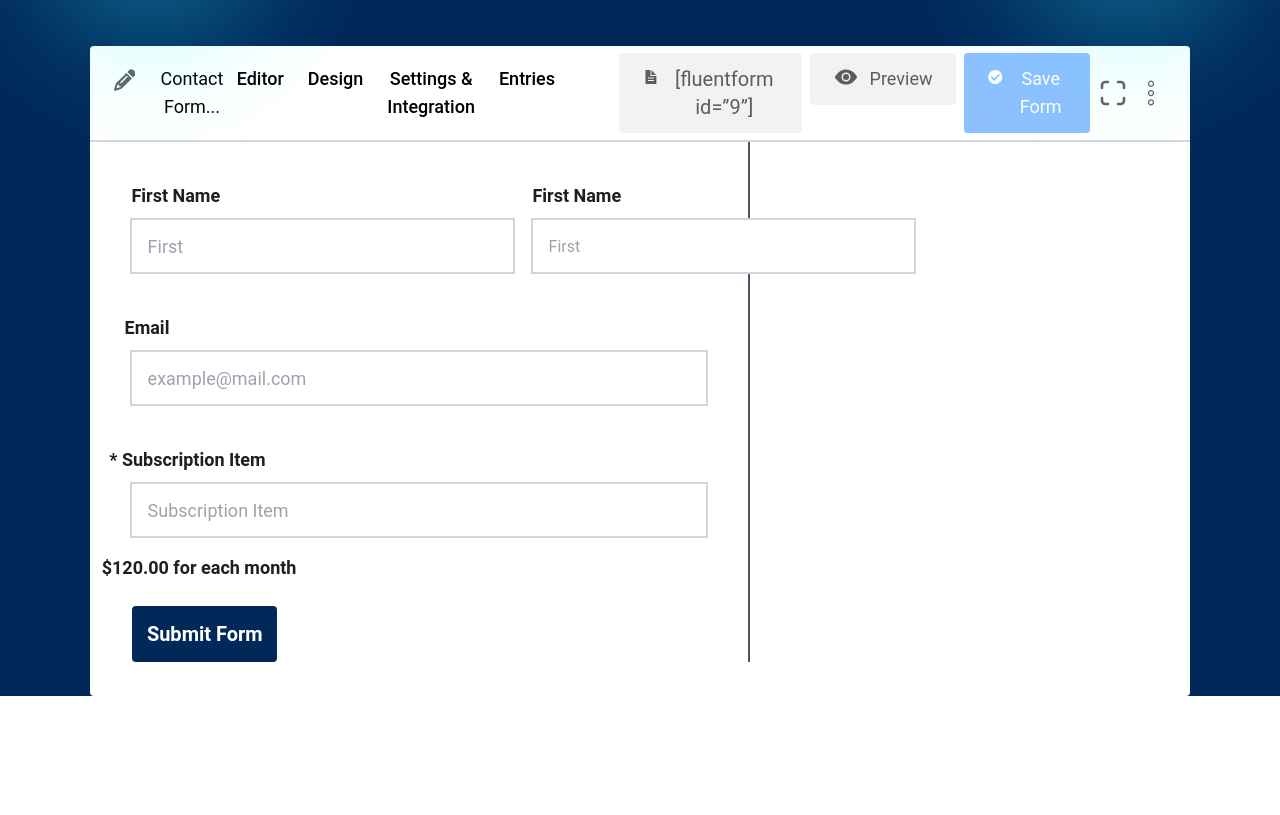
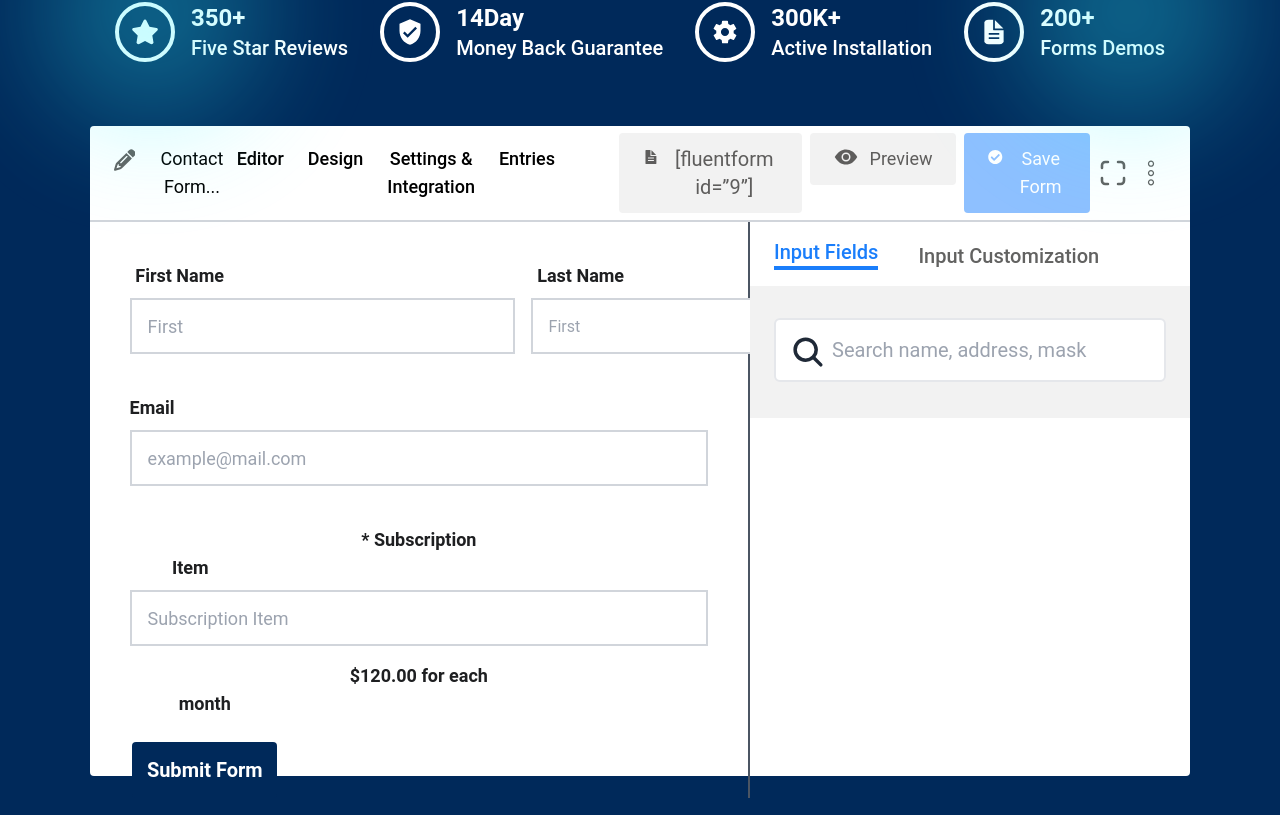
Before and after one commit to ronobir84/fluent-forms, a React (Vite) app: page / in a window 1280 px wide. Shown: the part 691-1506 px from the top of the page. Before the commit the page ends 1387 px from the top, so only its background shows below. Built offline with nearby package versions, Linux system fonts and the light colour scheme.

Commit message:
add the form section

```diff
--- a/src/Pages/HomePage/HomeBanner/HomeBanner.jsx
+++ b/src/Pages/HomePage/HomeBanner/HomeBanner.jsx
@@ -5,10 +5,11 @@ import { IoDocumentTextSharp, IoEyeSharp, IoScan } from "react-icons/io5";
 import { CiMenuKebab } from "react-icons/ci";
 import { FaCheckCircle } from "react-icons/fa";
 import { FaPencil } from "react-icons/fa6";
+import { IoSearch } from "react-icons/io5";
 import { Link } from "react-router-dom";
 const HomeBanner = () => {
     return (
-        <div className="bg-[#00295A]   w-full min-h-screen">
+        <div className="bg-[#00295A]   w-full min-h-screen py-20">
             <div className="pt-[9%] ">
                 <div className=" text-center space-y-8 ">
                     <div className="">
@@ -124,14 +125,14 @@ const HomeBanner = () => {
                                     <div className=" w-[60%] pt-10 px-10 border-r-2 border-gray-600" >
                                         <div className="flex gap-4">
                                             <div className="">
-                                                <span className=" relative right-[38%] text-lg  text-[#1E1F21] font-semibold">First Name</span>
+                                                <span className=" pr-[74%] text-lg  text-[#1E1F21] font-semibold">First Name</span>
                                                 <div className="pt-2">
                                                     <input className="w-[385px] h-14 p-4 bg-white border-solid  border-2 border-gray-300 text-lg" type="text" placeholder="First " />
                                                 </div>
                                             </div>
                                             <div>
                                                 <label className="">
-                                                    <span className=" relative right-[38%] text-lg  text-[#1E1F21] font-semibold">First Name</span>
+                                                <span className=" pr-[74%] text-lg  text-[#1E1F21] font-semibold">Last Name</span>
                                                 </label>
                                                 <div className="pt-2">
                                                     <input className="w-[385px] h-14 p-4 bg-white border-solid  border-2 border-gray-300" type="text" placeholder="First " />
@@ -140,19 +141,19 @@ const HomeBanner = () => {
                                         </div>
                                         <div className="">
                                             <div className="pt-10">
-                                                <span className=" relative right-[47%] text-lg  text-[#1E1F21] font-semibold">Email</span>
+                                                <span className=" pr-[93%] text-lg  text-[#1E1F21] font-semibold">Email</span>
                                                 <div className="pt-2">
                                                     <input className="w-full h-14 p-4 bg-white border-solid  border-2 border-gray-300 text-lg" type="text" placeholder="example@mail.com " />
                                                 </div>
                                             </div>
                                             <div className="pt-10">
-                                                <span className=" relative right-[40%] text-lg  text-[#1E1F21] font-semibold">* Subscription Item</span>
+                                                <span className=" pr-[79%] text-lg  text-[#1E1F21] font-semibold">* Subscription Item</span>
                                                 <div className="pt-2">
                                                     <input className="w-full h-14 p-4 bg-white border-solid  border-2 border-gray-300 text-lg" type="text" placeholder="Subscription Item " />
                                                 </div>
                                             </div>
                                             <div className="pt-4">
-                                                <span className=" relative right-[38%] text-lg  text-[#1E1F21] font-semibold">$120.00 for each month</span>
+                                                <span className="  pr-[74%] text-lg  text-[#1E1F21] font-semibold">$120.00 for each month</span>
                                             </div>
                                             <div className="pt-6">
                                                 <button className=" relative right-[37%]  w-1/4 h-14 rounded bg-[#00295A] text-white font-semibold text-xl ">Submit Form</button>
@@ -161,8 +162,26 @@ const HomeBanner = () => {
                                     </div>
 
                                 {/* second from section */}
-                                <div className="">
-                                     <input type="text" />
+                                <div className="w-full">
+                                    <div className="">
+                                        <div role="tablist" className="tabs flex  gap-10 p-4 px-6">
+                                            <a role="tab" className=" border-b-4 border-solid border-[#1A7EFB]  text-xl font-medium text-[#1A7EFB] cursor-pointer">Input Fields</a>
+                                            <a role="tab" className="text-xl font-medium text-[#626261] cursor-pointer">Input Customization</a>
+
+                                        </div>
+                                        <div className="bg-[#F2F2F2] ">
+                                            <div className="px-6">
+                                                <div className="pt-8">
+                                                    <input type="search" name="" id="" placeholder="Search name, address, mask input etc," className="bg-white w-full h-16 border-2 px-14 text-xl rounded-md" />
+                                                    <IoSearch className="text-4xl relative bottom-12 left-4"></IoSearch>
+                                                </div>
+                                                <div>
+
+                                                </div>
+                                            </div>
+                                        </div>
+
+                                    </div>
                                 </div>
                             </div>
 
--- a/src/Pages/Shared/Navbar/Navbar.jsx
+++ b/src/Pages/Shared/Navbar/Navbar.jsx
@@ -7,7 +7,7 @@ const Navbar = () => {
     return (
         <div>
             <div>
-                <div className='flex justify-between bg-[#012A5B] h-[70px] w-full items-center px-10 fixed '>
+                <div className='flex justify-between bg-[#012A5B] h-[70px] w-full items-center px-10 fixed z-20'>
                     <div className='flex items-center gap-5'>
                         <button className='text-xl font-medium bg-[#084A75] text-[#06CDFF] px-7 py-2 rounded-3xl'>New Release</button>
                         <h2 className='text-lg text-white font-normal'>Fluent Forms 3.4 ......</h2>
```
